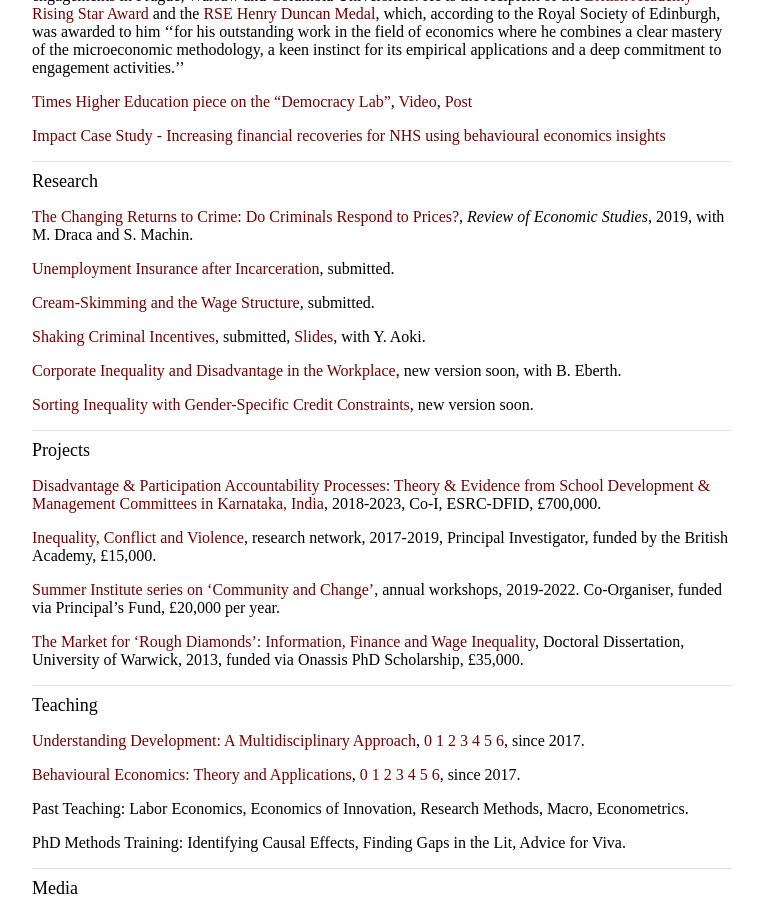
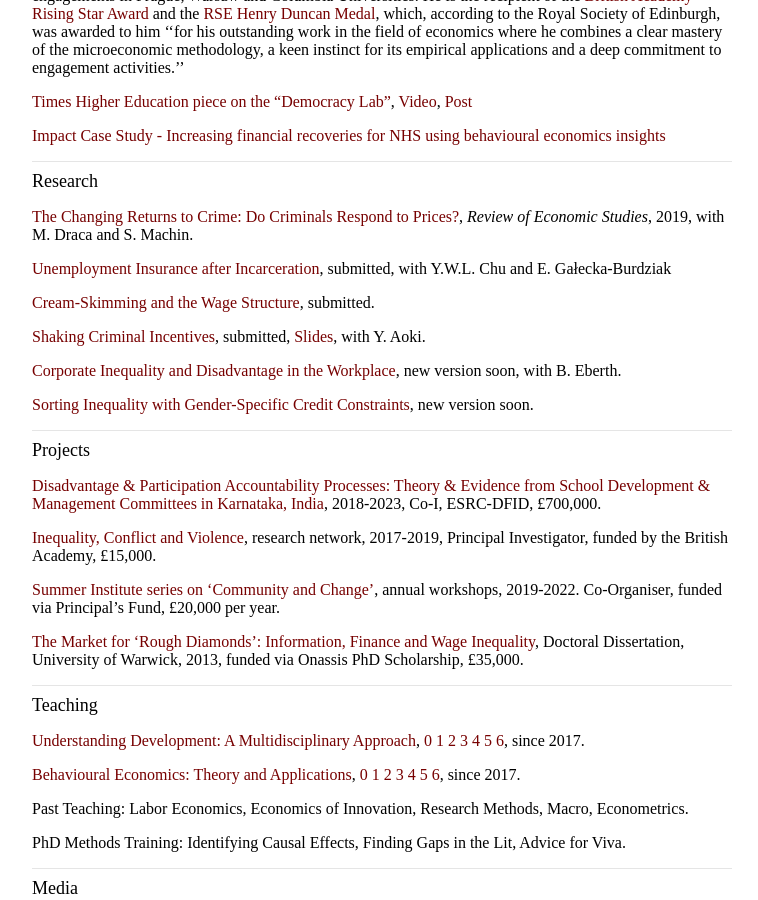
Before and after one commit to koutmeridis/koutmeridis.github.io, a Jekyll site: the page built from index.md, in a window 1280 px wide and 900 px high, scrolled down 571 px. Shown: the whole window, without its empty margins (258-1016 px from the left). Built offline with Jekyll 4.4.1, drawn with Linux system fonts in a browser that asks for light colours; comment, search, counter and statistics services are not loaded.

Commit message:
Update index.md

```diff
--- a/index.md
+++ b/index.md
@@ -17,7 +17,7 @@ Dr Theodore Koutmeridis is a Senior Lecturer in Economics at the University of G
 <font size="+1">Research</font>
 <a href="https://drive.google.com/open?id=1vdsElTF0eo-zLF7bTasCZNXo1dqfxcZo">The Changing Returns to Crime: Do Criminals Respond to Prices?</a>, _Review of Economic Studies_, 2019, with M. Draca and S. Machin.
 
-<a href="https://www.dropbox.com/scl/fi/9ud96k6qq9ikdanymi4ex/UI_after_incarceration.pdf">Unemployment Insurance after Incarceration</a>, submitted.
+<a href="https://www.dropbox.com/scl/fi/9ud96k6qq9ikdanymi4ex/UI_after_incarceration.pdf">Unemployment Insurance after Incarceration</a>, submitted, with Y.W.L. Chu and E. Gałecka-Burdziak
 
 <a href="https://www.dropbox.com/scl/fi/2jz36hf1ohplna08fh8kp/CreamSkimming_tk_2026.pdf">Cream-Skimming and the Wage Structure</a>, submitted.
 
```
